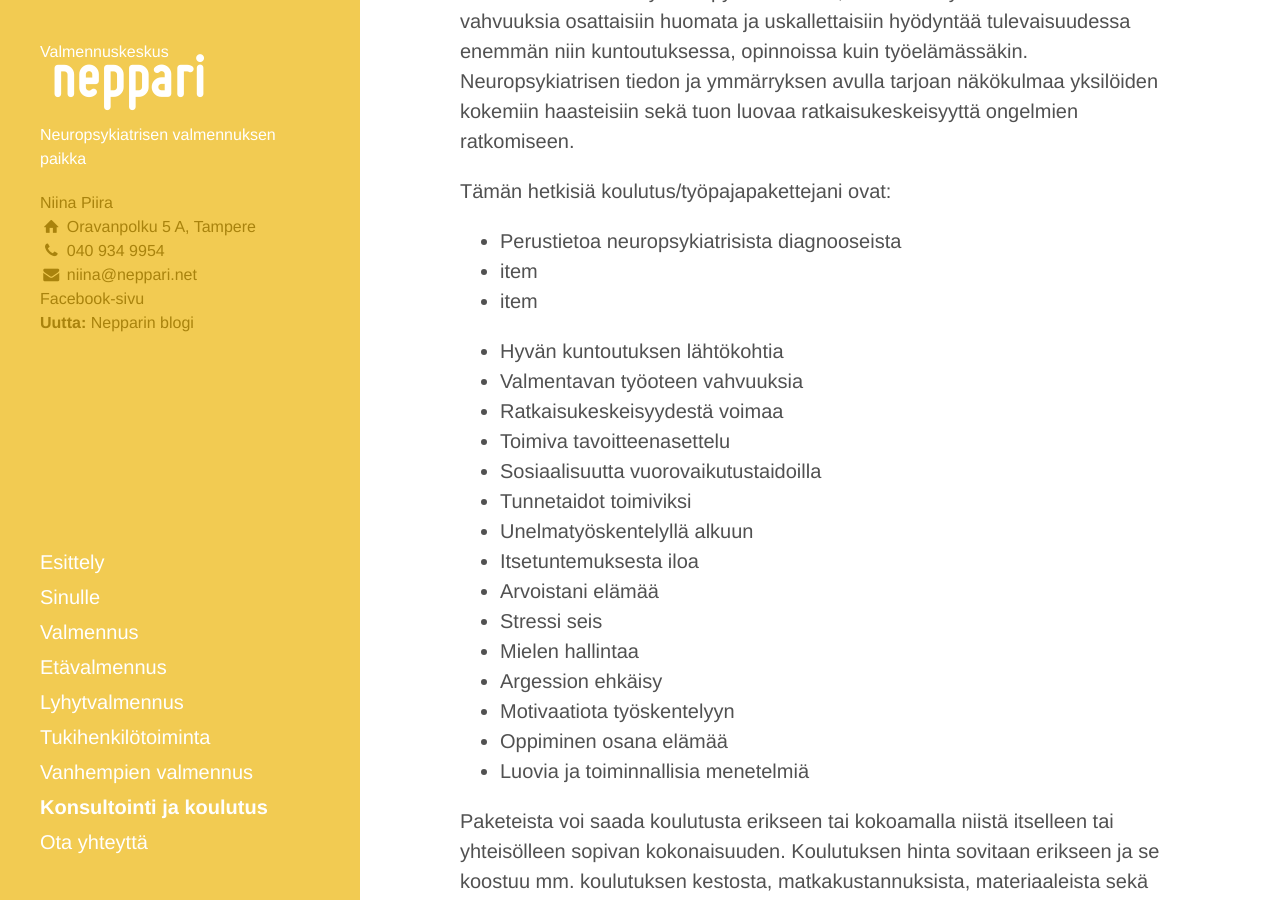
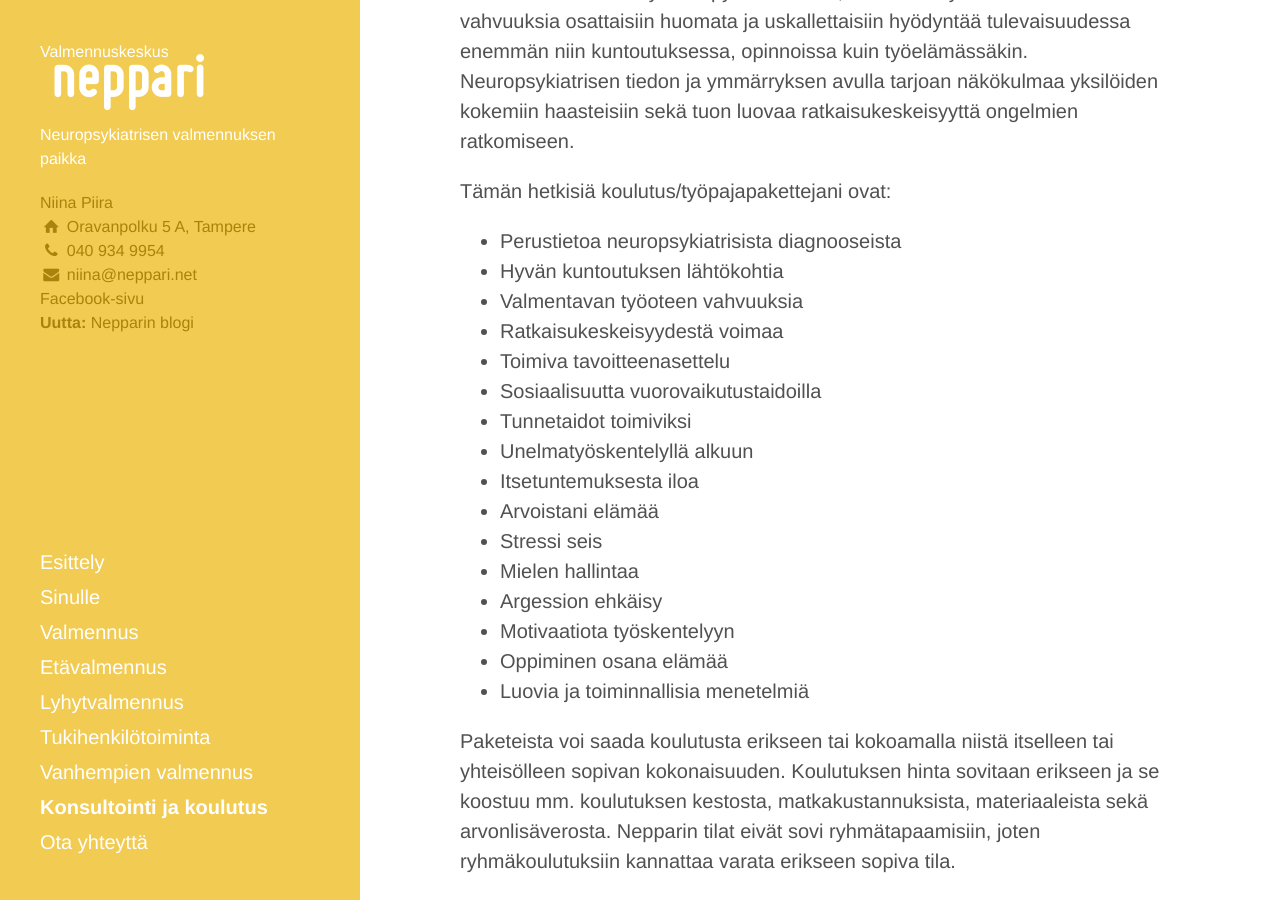
Before and after one commit to niinapiira/neppari.net, a Jekyll site: the page built from konsultointi-ja-koulutus.md, in a window 1280 px wide and 900 px high, scrolled down 698 px. Built offline with Jekyll 4.4.1, drawn with Linux system fonts in a browser that asks for light colours; Markdown is read by kramdown in place of the engine named in the settings.

Commit message:
Updated konsultointi-ja-koulutus.md

```diff
--- a/konsultointi-ja-koulutus.md
+++ b/konsultointi-ja-koulutus.md
@@ -27,11 +27,9 @@
 Neuropsykiatrisen tiedon ja ymmärryksen avulla tarjoan näkökulmaa yksilöiden kokemiin haasteisiin sekä tuon luovaa ratkaisukeskeisyyttä ongelmien ratkomiseen.
 
 Tämän hetkisiä koulutus/työpajapakettejani ovat:
--  Perustietoa neuropsykiatrisista diagnooseista
-- item
-- item
 
 
+* Perustietoa neuropsykiatrisista diagnooseista
 * Hyvän kuntoutuksen lähtökohtia
 * Valmentavan työoteen vahvuuksia
 * Ratkaisukeskeisyydestä voimaa
```
